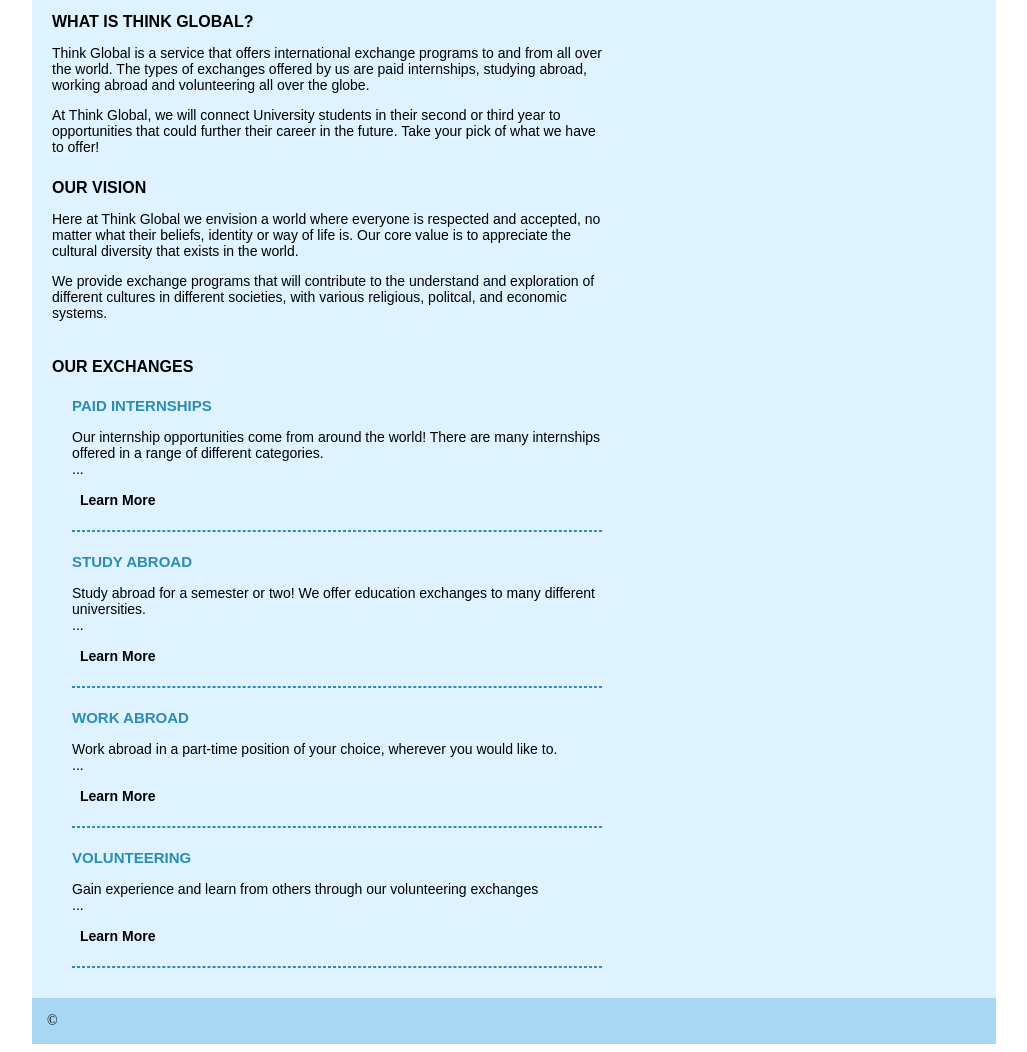
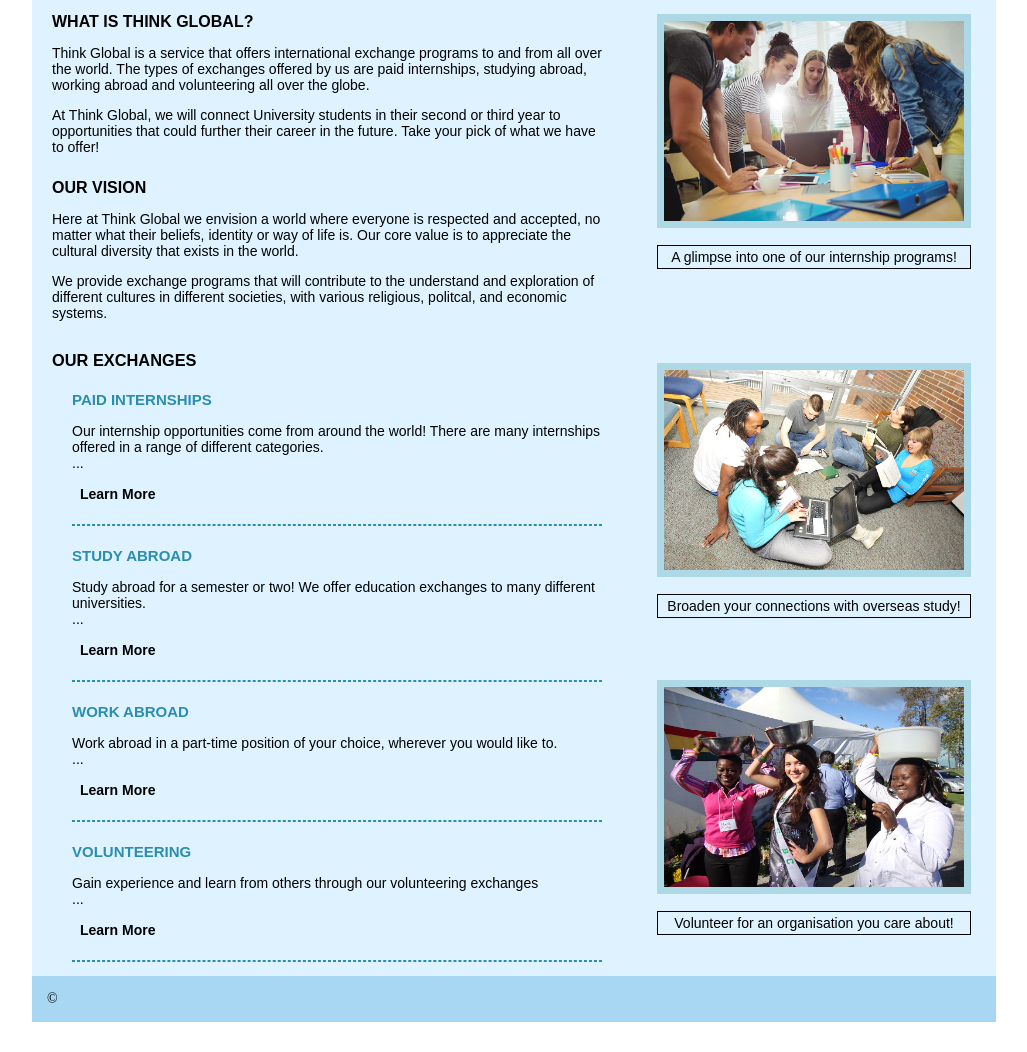
Before and after one commit to sumi-mk/website-repository, a plain HTML site: page index.html in a window 1280 px wide. Shown: the part 233-1285 px from the top of the page, without its empty margins (126-1153 px from the left). After the commit the page ends 1263 px from the top, so only its background shows below. Drawn offline with nearby package versions, Linux system fonts and the light colour scheme.

Commit message:
Added three chosen photos so far for the website.

```diff
--- a/index.html
+++ b/index.html
@@ -52,9 +52,32 @@
 
 		</section>
 
+				<article class = "aside">
+
+			<img src="images/internship.jpg" width="300" height="200">
+			<p class = "captions"> A glimpse into one of our internship programs! </p>
+			<br>
+			<br>
+			<br>
+			<br>
+			<br>
+			<img src="images/study_abroad3.jpg" width="300" height="200">
+			<p class = "captions">Broaden your connections with overseas study!</p>
+			<br>
+			<br>
+			<br>
+			<img src="images/volunteering.jpg" width="300" height="200">
+			<p class = "captions">Volunteer for an organisation you care about!</p>
+
+				</article>
+
+
+
 		<section>
+
+
 		<article>
-		<h2> OUR EXCHANGES </h2>
+		<h1> OUR EXCHANGES </h1>
 		<p class="programs" id="programsList">
 
 
@@ -68,12 +91,9 @@
 		</article>
 		</section>
 
-		<aside>
 
-			<section>
-			</section>
 
-		</aside>
+
 
 		<footer>&copy;</footer>
 
```
